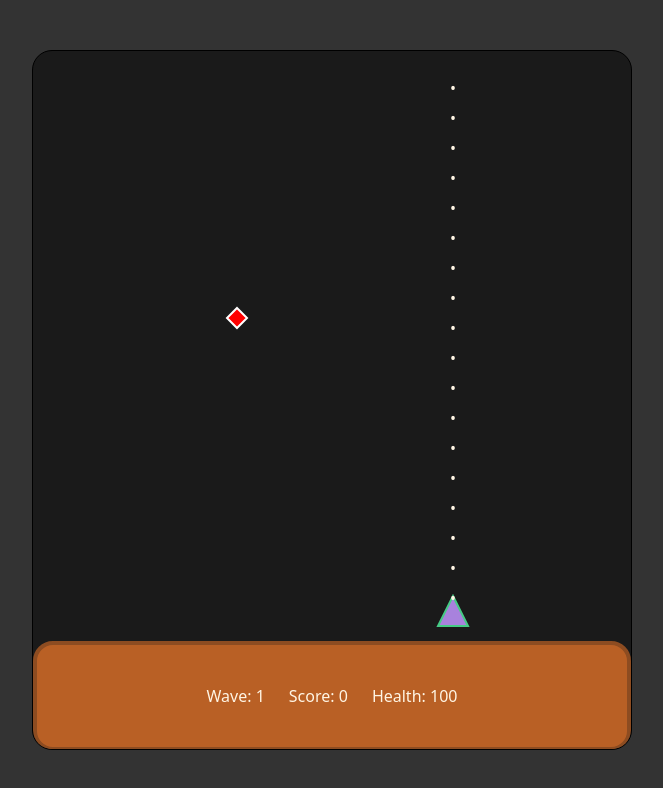
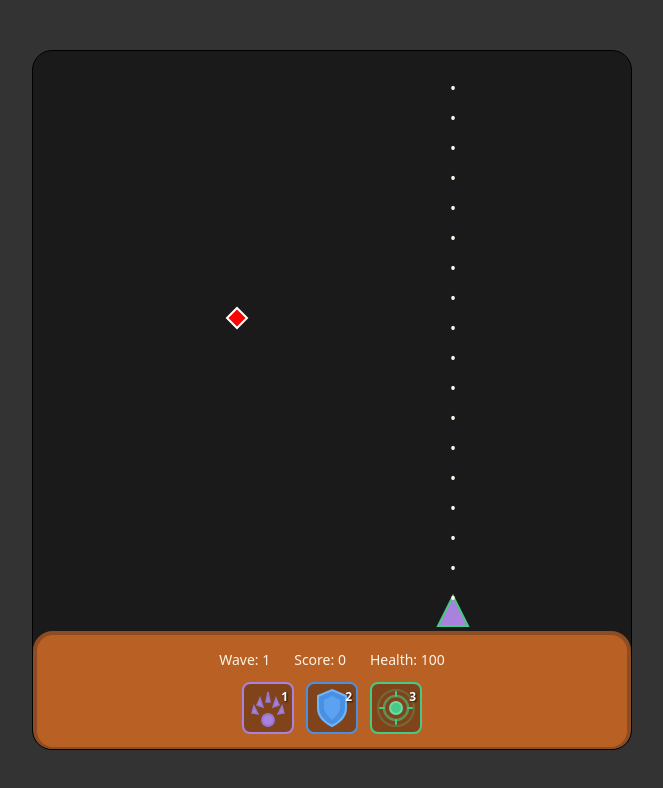
Before and after one commit to bee-lee-law/beelee, a Next.js app: page /game in a window 1280 px wide. Shown: the top 788 px of the page, without its empty margins (272-935 px from the left). Built offline with nearby package versions, Linux system fonts and the light colour scheme.

Commit message:
main gameplay loop working and feature complete

```diff
--- a/app/game/page.js
+++ b/app/game/page.js
@@ -43,6 +43,49 @@ const ShootyEnemySVG = () => (
   <svg width="40" height="40" viewBox="0 0 40 40">
     <polygon points="20,10 30,20 25,30 15,30 10,20" fill="#0088ff" stroke="#ffffff" strokeWidth="2"/>
     <circle cx="20" cy="20" r="4" fill="#ffffff"/>
+  </svg>
+);
+
+const VolleyIconSVG = () => (
+  <svg width="48" height="48" viewBox="0 0 48 48">
+    <g fill="#A882DD" stroke="#9575CD" strokeWidth="1.5">
+      <polygon points="24,8 26,18 22,18" />
+      <polygon points="16,14 19,23 13,21" />
+      <polygon points="32,14 35,21 29,23" />
+      <polygon points="10,22 14,30 8,29" />
+      <polygon points="38,22 40,29 34,30" />
+    </g>
+    <circle cx="24" cy="36" r="6" fill="#A882DD" stroke="#9575CD" strokeWidth="2"/>
+  </svg>
+);
+
+const ShieldIconSVG = () => (
+  <svg width="48" height="48" viewBox="0 0 48 48">
+    <path
+      d="M24,6 L38,12 L38,24 C38,32 32,38 24,42 C16,38 10,32 10,24 L10,12 Z"
+      fill="#4A90E2"
+      stroke="#6BB6FF"
+      strokeWidth="2"
+    />
+    <path
+      d="M24,12 L32,16 L32,24 C32,28 28,32 24,36 C20,32 16,28 16,24 L16,16 Z"
+      fill="#6BB6FF"
+      opacity="0.5"
+    />
+  </svg>
+);
+
+const PulseIconSVG = () => (
+  <svg width="48" height="48" viewBox="0 0 48 48">
+    <circle cx="24" cy="24" r="18" fill="none" stroke="#45CB85" strokeWidth="2" opacity="0.3"/>
+    <circle cx="24" cy="24" r="12" fill="none" stroke="#45CB85" strokeWidth="2.5" opacity="0.6"/>
+    <circle cx="24" cy="24" r="6" fill="#45CB85" stroke="#6FD9A8" strokeWidth="2"/>
+    <g stroke="#45CB85" strokeWidth="2" strokeLinecap="round">
+      <line x1="24" y1="12" x2="24" y2="8" />
+      <line x1="24" y1="40" x2="24" y2="36" />
+      <line x1="12" y1="24" x2="8" y2="24" />
+      <line x1="40" y1="24" x2="36" y2="24" />
+    </g>
   </svg>
 );
 
@@ -126,6 +169,13 @@ function GameContainer(props){
     }
     };
 
+    // Ability cooldowns (in milliseconds)
+    const abilityCooldowns = {
+        volley: 4000,   // 4 seconds
+        shield: 12000,  // 12 seconds
+        pulse: 10000    // 10 seconds
+    };
+
     // Game state
     const [player, setPlayer] = useState({ x: 400, y: 540, width: 40, height: 40, health: 100, speed: 6, atkSpeed: 0, damage: 10 });
     const playerRef = useRef({ x: 400, y: 540, width: 40, height: 40, health: 100, speed: 6, atkSpeed: 0, damage: 10 })
@@ -151,6 +201,13 @@ function GameContainer(props){
     const [enemiesSpawnedThisWave, setEnemiesSpawnedThisWave] = useState(0);
     const keysPressed = useKeyPress();
     const keysPressedRef = useRef({});
+
+    // Track last use time for each ability
+    const abilityLastUsedRef = useRef({
+        volley: -Infinity,  // -Infinity allows immediate first use
+        shield: -Infinity,
+        pulse: -Infinity
+    });
 
     useEffect(() => {
         keysPressedRef.current = keysPressed;
@@ -290,7 +347,7 @@ function GameContainer(props){
         return false;
     }
     const updatePlayerBullets = (addPlayerShot, currentTime, playerBulletDelete=[], volley) => {
-        const volleyCount = 12;
+        const volleyCount = 18;
         const spacing = Math.floor(props.screen.current.width/volleyCount)-1;
         const midVolley = Math.floor(volleyCount/2);
         const verticalAdjust = 20;
@@ -510,13 +567,41 @@ function GameContainer(props){
     }
 
     const handlePlayerAbilities = (currentTime, playerKeys) => {
-        let pulsesToAdd = playerKeys === 3 ? triggerPulse(currentTime) : null;
-        let shieldToAdd = playerKeys === 2 ? triggerShield(currentTime) : null;
-        let volley = playerKeys === 1;
-        return {pulsesToAdd: pulsesToAdd, shieldToAdd: shieldToAdd, volley: volley}
+        let pulsesToAdd = null;
+        let shieldToAdd = null;
+        let volley = false;
+
+        // Check Pulse (key 3)
+        if (playerKeys === 3) {
+            const timeSinceLastPulse = currentTime - abilityLastUsedRef.current.pulse;
+            if (timeSinceLastPulse >= abilityCooldowns.pulse) {
+                pulsesToAdd = triggerPulse(currentTime);
+                abilityLastUsedRef.current.pulse = currentTime;
+            }
+        }
+
+        // Check Shield (key 2)
+        if (playerKeys === 2) {
+            const timeSinceLastShield = currentTime - abilityLastUsedRef.current.shield;
+            if (timeSinceLastShield >= abilityCooldowns.shield) {
+                shieldToAdd = triggerShield(currentTime);
+                abilityLastUsedRef.current.shield = currentTime;
+            }
+        }
+
+        // Check Volley (key 1)
+        if (playerKeys === 1) {
+            const timeSinceLastVolley = currentTime - abilityLastUsedRef.current.volley;
+            if (timeSinceLastVolley >= abilityCooldowns.volley) {
+                volley = true;
+                abilityLastUsedRef.current.volley = currentTime;
+            }
+        }
+
+        return {pulsesToAdd, shieldToAdd, volley};
     }
 
-    const updateStatusMessage = (currentTime, playerKeys) => {
+    const updateStatusMessage = (currentTime, pulsesToAdd, shieldToAdd, volley) => {
         // Add status message to text
         // Fade
         // Delete old message
@@ -527,13 +612,13 @@ function GameContainer(props){
             return (1-(end-start)/lifeSpan);
         }
         //console.log(currentTime);
-        if(playerKeys == 1){
+        if(volley){
             newMessage = {id: currentTime + Math.random(), message: '!! -- VOLLEY -- !!', start: currentTime, opacity: 1}
         }
-        if(playerKeys == 2){
+        if(shieldToAdd){
             newMessage = {id: currentTime + Math.random(), message: '!! -- SHIELD -- !!', start: currentTime, opacity: 1}
         }
-        if(playerKeys == 3){
+        if(pulsesToAdd){
             newMessage = {id: currentTime + Math.random(), message: '!! -- PULSE -- !!', start: currentTime, opacity: 1}
         }
         if(newMessage)setStatusMessage(newMessage);
@@ -765,7 +850,7 @@ function GameContainer(props){
             updatePlayer(playerMove, filteredPlayerHealthUpdates);
 
             // Update status message
-            updateStatusMessage(currentTime, playerKeys);
+            updateStatusMessage(currentTime, pulsesToAdd, shieldToAdd, volley);
 
             // Update pulse effects
             updatePulseEffects(pulsesToAdd);
@@ -774,7 +859,6 @@ function GameContainer(props){
             updateShieldEffect(shieldToAdd);
 
             // Update score
-            //console.log('scoreToAdd received in game loop:', scoreToAdd);
             if (scoreToAdd > 0) {
                 setScore(prev => prev + scoreToAdd);
             }
@@ -869,6 +953,27 @@ function GameContainer(props){
             e.preventDefault(); // Prevents page scrolling
         //}
         //setKeysPressed(prev => ({ ...prev, [e.key]: true }));
+    };
+
+    const calculateAbilityCooldowns = (currentTime) => {
+        const calculatePercent = (abilityName) => {
+            const timeSinceLastUse = currentTime - abilityLastUsedRef.current[abilityName];
+            const cooldownDuration = abilityCooldowns[abilityName];
+
+            if (timeSinceLastUse >= cooldownDuration) {
+                return 0; // Ready
+            }
+
+            // Calculate percentage remaining (100 = just used, 0 = ready)
+            const percentComplete = (timeSinceLastUse / cooldownDuration) * 100;
+            return 100 - percentComplete;
+        };
+
+        return {
+            volley: calculatePercent('volley'),
+            shield: calculatePercent('shield'),
+            pulse: calculatePercent('pulse')
+        };
     };
 
     return(
@@ -994,26 +1099,189 @@ function GameContainer(props){
             : <></>
             }
 
-            <GameUI screen={props.screen} player={player} score={score} wave={wave} />
+            <GameUI
+                screen={props.screen}
+                player={player}
+                score={score}
+                wave={wave}
+                abilities={(() => {
+                    const cooldowns = calculateAbilityCooldowns(performance.now());
+                    return {
+                        volley: {
+                            cooldownPercent: cooldowns.volley,
+                            isLocked: false,
+                            isActive: false
+                        },
+                        shield: {
+                            cooldownPercent: cooldowns.shield,
+                            isLocked: false,
+                            isActive: shieldEffect !== null
+                        },
+                        pulse: {
+                            cooldownPercent: cooldowns.pulse,
+                            isLocked: false,
+                            isActive: pulseEffects.length > 0
+                        }
+                    };
+                })()}
+            />
         </div>
     )
+}
+
+function AbilityIcon({ Icon, hotkey, cooldownPercent = 0, isLocked = false, isActive = false, color }) {
+    const size = 52;
+    const iconStyle = {
+        position: 'relative',
+        width: `${size}px`,
+        height: `${size}px`,
+        background: 'rgba(0, 0, 0, 0.3)',
+        border: `2px solid ${color}`,
+        borderRadius: '8px',
+        display: 'flex',
+        alignItems: 'center',
+        justifyContent: 'center',
+        boxShadow: isActive ? `0 0 20px ${color}` : 'none',
+        transition: 'box-shadow 0.2s'
+    };
+
+    const hotkeyStyle = {
+        position: 'absolute',
+        top: '4px',
+        right: '4px',
+        fontSize: '12px',
+        fontWeight: 'bold',
+        color: 'white',
+        textShadow: '1px 1px 2px rgba(0, 0, 0, 0.8)',
+        pointerEvents: 'none'
+    };
+
+    const lockOverlayStyle = {
+        position: 'absolute',
+        top: 0,
+        left: 0,
+        width: '100%',
+        height: '100%',
+        background: 'rgba(0, 0, 0, 0.7)',
+        borderRadius: '6px',
+        display: 'flex',
+        alignItems: 'center',
+        justifyContent: 'center',
+        fontSize: '24px',
+        pointerEvents: 'none'
+    };
+
+    // Circular progress overlay
+    const radius = (size - 8) / 2; // Account for border and stroke
+    const circumference = 2 * Math.PI * radius;
+    const offset = circumference * (cooldownPercent / 100);
+
+    return (
+        <div style={iconStyle}>
+            <Icon />
+            <div style={hotkeyStyle}>{hotkey}</div>
+
+            {/* Circular cooldown progress */}
+            {cooldownPercent > 0 && (
+                <svg
+                    style={{
+                        position: 'absolute',
+                        top: 0,
+                        left: 0,
+                        width: '100%',
+                        height: '100%',
+                        pointerEvents: 'none',
+                        transform: 'rotate(-90deg)'
+                    }}
+                >
+                    <circle
+                        cx={size / 2}
+                        cy={size / 2}
+                        r={radius}
+                        fill="none"
+                        stroke="rgba(255, 255, 255, 0.5)"
+                        strokeWidth="4"
+                        strokeDasharray={circumference}
+                        strokeDashoffset={offset}
+                        strokeLinecap="round"
+                    />
+                </svg>
+            )}
+
+            {/* Lock overlay */}
+            {isLocked && (
+                <div style={lockOverlayStyle}>
+                    🔒
+                </div>
+            )}
+        </div>
+    );
 }
 
 function GameUI(props){
     const uiStyle = {
         position: 'absolute',
         width: '100%',
-        height: '110px',
+        height: '120px',
         borderRadius: props.screen.current.radius,
         background: '#b96025ff',
-        top: props.screen.current.height - 110,
-        border: '4px solid #8d4c21ff'
+        top: props.screen.current.height - 120,
+        border: '4px solid #8d4c21ff',
+        display: 'flex',
+        flexDirection: 'column',
+        justifyContent: 'center',
+        alignItems: 'center',
+        gap: '12px',
+        padding: '8px'
     }
+
+    const statsRowStyle = {
+        display: 'flex',
+        gap: '24px',
+        fontSize: '14px'
+    }
+
+    const abilitiesRowStyle = {
+        display: 'flex',
+        gap: '12px'
+    }
+
     return(
-        <div className="flex items-center justify-center gap-6" style={uiStyle}>
-            <div>Wave: {props.wave}</div>
-            <div>Score: {props.score}</div>
-            <div>Health: {props.player.health}</div>
+        <div style={uiStyle}>
+            {/* Stats Row */}
+            <div style={statsRowStyle}>
+                <div>Wave: {props.wave}</div>
+                <div>Score: {props.score}</div>
+                <div>Health: {props.player.health}</div>
+            </div>
+
+            {/* Abilities Row */}
+            <div style={abilitiesRowStyle}>
+                <AbilityIcon
+                    Icon={VolleyIconSVG}
+                    hotkey={1}
+                    cooldownPercent={props.abilities?.volley?.cooldownPercent || 0}
+                    isLocked={props.abilities?.volley?.isLocked || false}
+                    isActive={props.abilities?.volley?.isActive || false}
+                    color="#A882DD"
+                />
+                <AbilityIcon
+                    Icon={ShieldIconSVG}
+                    hotkey={2}
+                    cooldownPercent={props.abilities?.shield?.cooldownPercent || 0}
+                    isLocked={props.abilities?.shield?.isLocked || false}
+                    isActive={props.abilities?.shield?.isActive || false}
+                    color="#4A90E2"
+                />
+                <AbilityIcon
+                    Icon={PulseIconSVG}
+                    hotkey={3}
+                    cooldownPercent={props.abilities?.pulse?.cooldownPercent || 0}
+                    isLocked={props.abilities?.pulse?.isLocked || false}
+                    isActive={props.abilities?.pulse?.isActive || false}
+                    color="#45CB85"
+                />
+            </div>
         </div>
     )
 }
```
